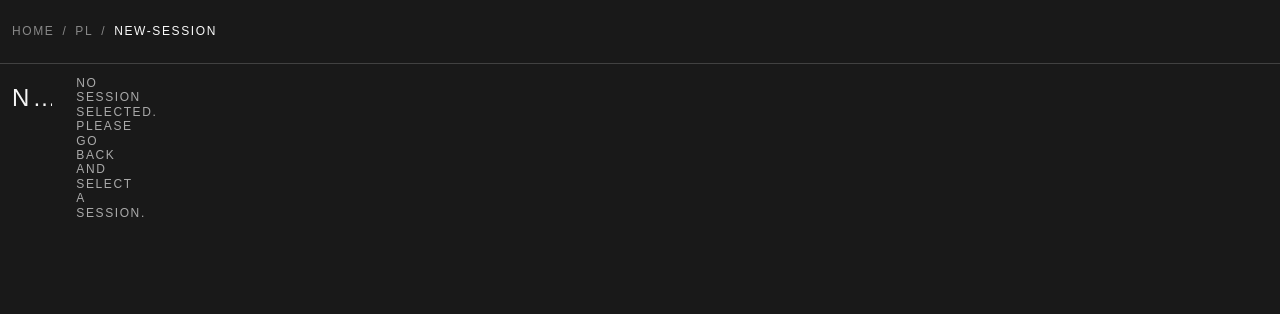
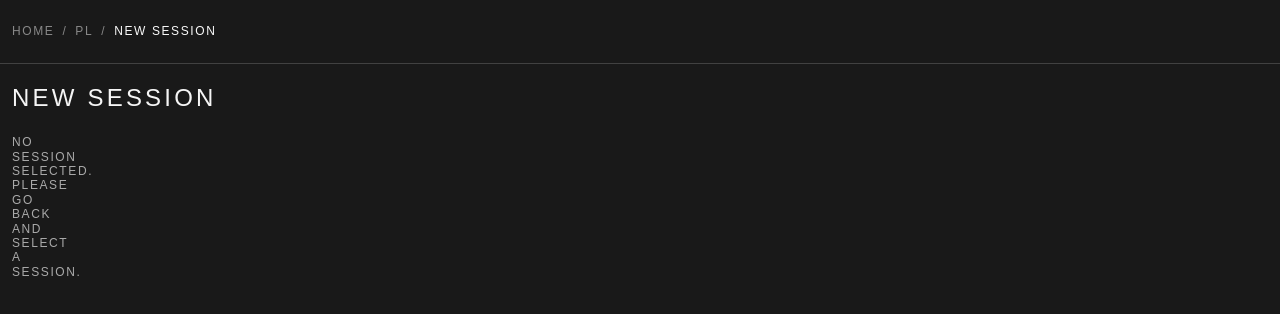
Before and after one commit to chrischenld/pltraining, a Next.js app: page /powerlifting/new-session in a window 1280 px wide. Shown: the top 314 px of the page. Built offline with nearby package versions, Linux system fonts and the light colour scheme; a web font is replaced by a local one.

Commit message:
style(css-grid): Fixes for styling and grid layouts

```diff
--- a/app/components/compositions/Breadcrumb.tsx
+++ b/app/components/compositions/Breadcrumb.tsx
@@ -8,6 +8,7 @@ import { Fragment } from "react";
 const pathNameMap: Record<string, string> = {
 	powerlifting: "PL",
 	"new-cycle": "New Cycle",
+	"new-session": "New Session",
 	// Add more mappings as needed
 };
 
--- a/app/components/sections/NewCycleForm.tsx
+++ b/app/components/sections/NewCycleForm.tsx
@@ -41,7 +41,7 @@ export default function NewCycleForm() {
 			<form
 				action={handleSubmit}
 				id="new-cycle"
-				className="grid grid-cols-subgrid col-span-full"
+				className="grid grid-cols-subgrid col-span-full pb-20"
 			>
 				{state.message && !state.success && (
 					<p
@@ -77,7 +77,7 @@ export default function NewCycleForm() {
 					min={0}
 					className="grid grid-cols-subgrid col-span-full"
 				/>
-				<div className="grid grid-cols-subgrid col-span-full pt-5 pb-6 px-4 fixed bottom-0 left-0 right-0 bg-bg-base border-t border-t-border-default">
+				<div className="grid grid-cols-subgrid col-span-full p-2 fixed bottom-0 left-0 right-0 bg-gray-2 border-t border-t-gray-6">
 					<Button
 						label="Create cycle"
 						loading="Submitting..."
--- a/app/components/sections/NewSessionForm.tsx
+++ b/app/components/sections/NewSessionForm.tsx
@@ -9,9 +9,9 @@ interface NewSessionFormProps {
 export default function NewSessionForm({ sessionData }: NewSessionFormProps) {
 	// Use sessionData to pre-fill the form
 	return (
-		<form>
+		<form className="grid grid-cols-subgrid col-span-full">
 			{/* Your form fields here */}
-			<p>Session ID: {sessionData.session_id}</p>
+			<p className="col-span-full">Session ID: {sessionData.session_id}</p>
 			{/* ... */}
 		</form>
 	);
--- a/app/components/sections/SessionGrid.tsx
+++ b/app/components/sections/SessionGrid.tsx
@@ -70,7 +70,7 @@ export default function SessionGrid({
 				))}
 			</div>
 			<input type="hidden" name="sessionId" value={selectedSessionId || ""} />
-			<div className="pt-5 pb-6 px-4 fixed bottom-0 left-0 right-0 bg-bg-base border-t border-t-border-default">
+			<div className="p-2 fixed bottom-0 left-0 right-0 bg-gray-2 border-t border-t-gray-6">
 				<Button
 					label={buttonLabel}
 					loading="Loading..."
--- a/app/powerlifting/new-session/page.tsx
+++ b/app/powerlifting/new-session/page.tsx
@@ -18,9 +18,17 @@ export default async function Page({
 	const sessionId = searchParams.sessionId as string;
 
 	return (
-		<div className="flex flex-col gap-6">
-			<h1>New Session</h1>
-			<Suspense fallback={<div>Loading...</div>}>
+		<div className="grid grid-cols-subgrid col-span-full grid-rows-[auto_1fr] gap-y-4">
+			<div className="grid grid-cols-subgrid col-span-full">
+				<h1 className="col-span-full">New Session</h1>
+			</div>
+			<Suspense
+				fallback={
+					<div>
+						<p>Loading...</p>
+					</div>
+				}
+			>
 				{sessionId ? (
 					<SessionDataWrapper sessionId={sessionId} />
 				) : (
```
